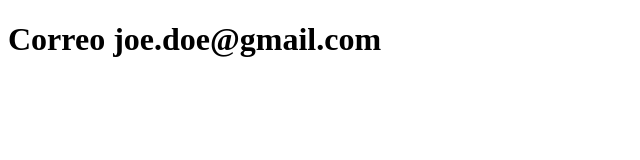
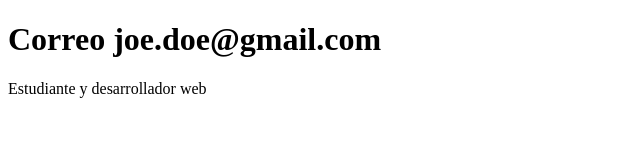
Before and after one commit to mkneto300/sistema-de-registro, a plain HTML site: page contacto.html in a window 1280 px wide. Shown: the whole page, without its empty margins (0-640 px from the left). Drawn offline with Linux system fonts and the light colour scheme.

Commit message:
update_contacto.html - Add more information about me.

```diff
--- a/contacto.html
+++ b/contacto.html
@@ -7,5 +7,6 @@
 </head>
 <body>
     <h1>Correo joe.doe@gmail.com</h1>
+    <p>Estudiante y desarrollador web</p>
 </body>
 </html>
```
